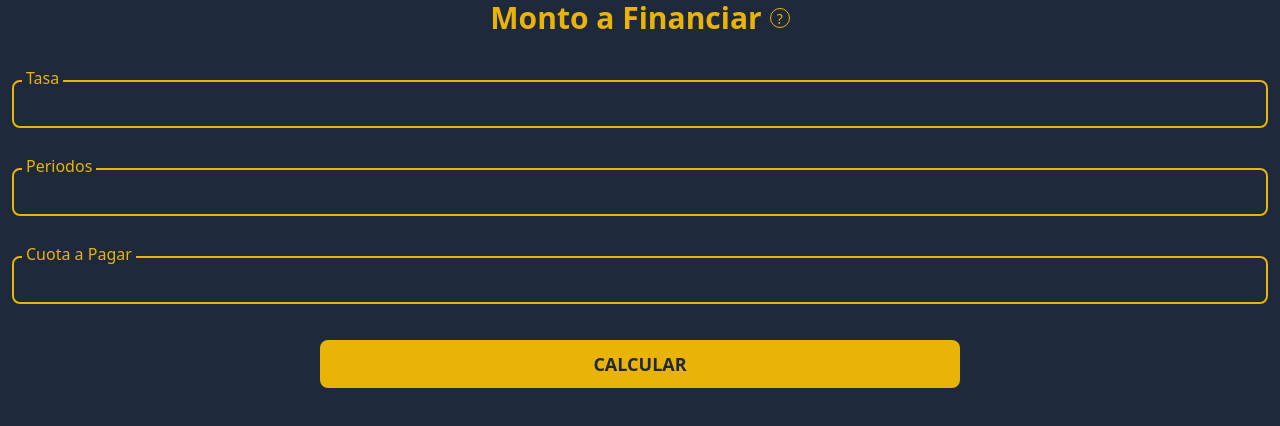
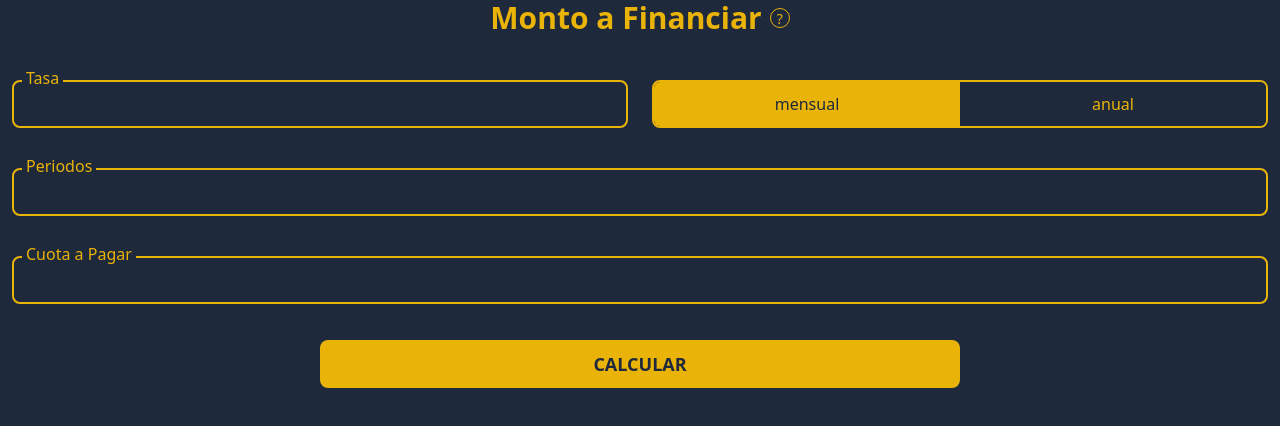
Before and after one commit to fedeferrelli/clac, a React (Vite) app: page / in a window 1280 px wide. Shown: the top 426 px of the page. Built offline with nearby package versions, Linux system fonts and the light colour scheme.

Commit message:
Add interest rate time structure (monthly vs yearly)

```diff
--- a/src/Components/Monto.jsx
+++ b/src/Components/Monto.jsx
@@ -7,6 +7,7 @@ function Monto() {
     const [showResult, setShowResult] = useState(false)
 
     const [interes, setInteres] = useState()
+    const [interesTemp, setInteresTemp] = useState(12)
     const [va, setVA] = useState()
     const [cuota, setCuota] = useState()
     const [periodos, setPeriodos] = useState()
@@ -21,14 +22,21 @@ function Monto() {
         let i = interes/100;
         let c = cuota;
         let n = periodos;
-        let valorActual = (c/i)*(1-(1/((1+i)**n)));
+        let m = interesTemp;
+        let valorActual = (c/(i/(12/m)))*(1-(1/((1+i/(12/m))**n)));
+        setVA(valorActual)
+        setShowResult(true)
+    }
 
-        setVA(valorActual)
+    const temp = (a)=>{
 
-        setShowResult(true)
+        setInteresTemp(a)
 
 
     }
+
+
+    console.log(interesTemp)
 
 
 
@@ -77,7 +85,8 @@ function Monto() {
 
         <div className="flex flex-col w-full my-6">
           <form className="flex flex-col ">
-            <div className="my-5 mx-3 rounded-lg relative h-12 border-2 border-primary">
+            <div className="flex flex-row">
+              <div className="my-5 mx-3 rounded-lg relative h-12 border-2 border-primary w-1/2">
                 <label
                   id="tasa"
                   className="absolute -top-4 left-2 text-primary bg-slate-800 px-1"
@@ -91,6 +100,18 @@ function Monto() {
                   name="tasa"
                   onChange={(e) => setInteres(e.target.value)}
                 />
+              </div>
+
+              <div className="my-5 mx-3 rounded-lg relative h-12 border-2 border-primary w-1/2 flex flex-row justify-center items-center overflow-hidden">
+
+                <div className={interesTemp === 12 ? "w-1/2 h-full flex justify-center text-center bg-primary text-slate-800" : "w-1/2 h-full flex justify-center text-center bg-slate-800 text-primary "}  onClick={()=>temp(12)}>
+                  <span className="m-auto"> mensual</span>
+                </div>
+
+                <div className= {interesTemp === 1 ? "w-1/2 h-full flex justify-center text-center bg-primary text-slate-800 text-lg" : "w-1/2 h-full flex justify-center text-center bg-slate-800 text-primary "}   onClick={()=>temp(1)}>
+                  <span className="m-auto"> anual</span>
+                </div>
+              </div>
             </div>
 
             <div className="my-5 mx-3 rounded-lg relative h-12 border-2 border-primary">
@@ -137,13 +158,23 @@ function Monto() {
           </form>
         </div>
 
-
-        {showResult &&
+        {showResult && (
           <div className="m-8 rounded-lg p-4 text-white text-lg text-center border border-primary">
-
-            Pagando {periodos} cuotas de {new Intl.NumberFormat('de-DE', { style: 'currency', currency: 'ARS' }).format(cuota)} al {interes}% mensual podés financiar <span className="text-xl font-bold text-primary">${new Intl.NumberFormat('de-DE', { style: 'currency', currency: 'ARS' }).format(va)}</span>
-
-            </div>}
+            Pagando {periodos} cuotas de{" "}
+            {new Intl.NumberFormat("de-DE", {
+              style: "currency",
+              currency: "ARS",
+            }).format(cuota)}{" "}
+            al {Math.round(interes*interesTemp*10)/10}% anual podés financiar{" "}
+            <span className="text-xl font-bold text-primary">
+              $
+              {new Intl.NumberFormat("de-DE", {
+                style: "currency",
+                currency: "ARS",
+              }).format(va)}
+            </span>
+          </div>
+        )}
       </div>
     );
 }
```
Lines whose indentation alone changed are shown as unchanged.
